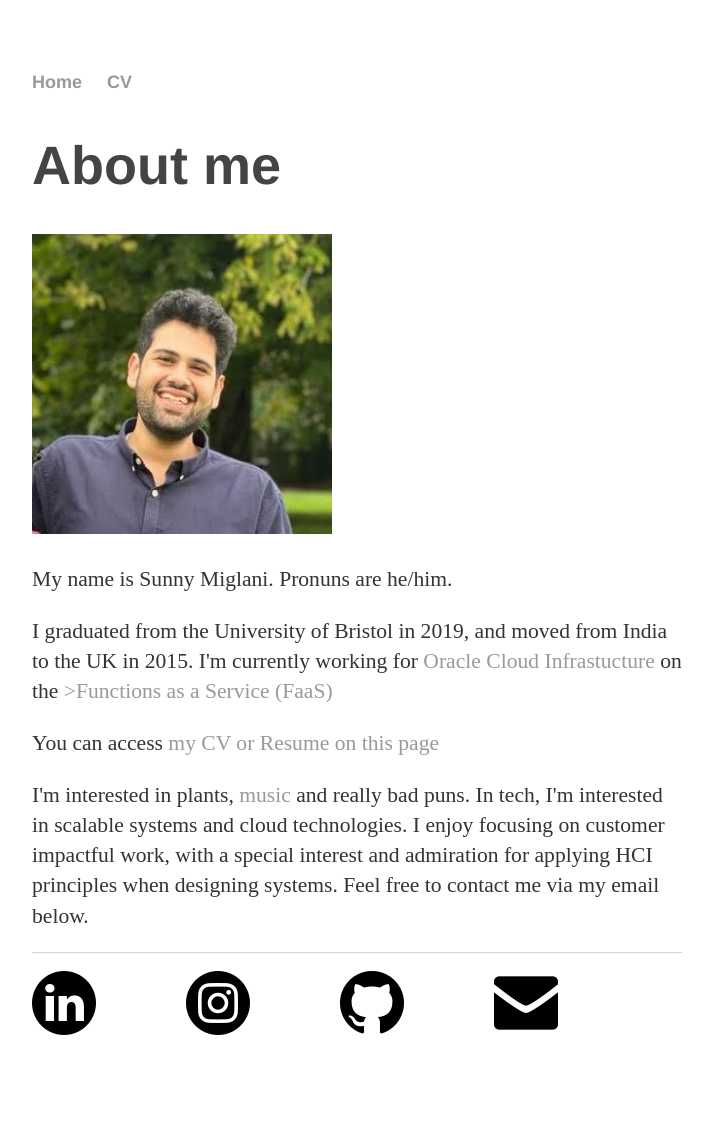
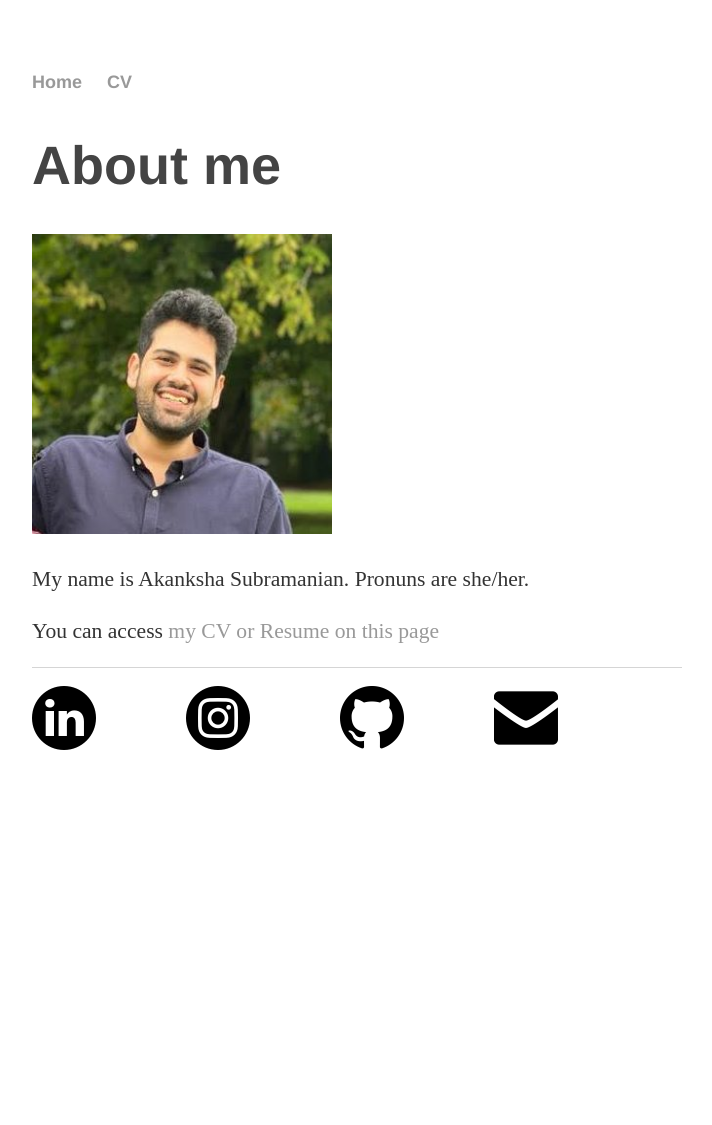
Before and after one commit to akankshasub/akankshasub.github.io, a Jekyll site: the page built from index.html, in a window 1280 px wide. Shown: the whole page, without its empty margins (283-995 px from the left). Built offline with Jekyll 4.4.1, drawn with Linux system fonts in a browser that asks for light colours; after the commit the page ends 900 px from its top, so only the background shows below that.

Commit message:
Akankshafy the website

```diff
--- a/index.html
+++ b/index.html
@@ -1,25 +1,14 @@
 ---
 layout: default
-title: About Sunny
+title: About Akanksha
 ---
 
 <h1>About me</h1>
 <p>
-  <img src="/images/me.jpg" alt="Image of Sunny Miglani" width="300" height="300">
+  <img src="/images/me.jpg" alt="Image of Akanksha Subramanian" width="300" height="300">
 </p>
 
 <p>
-  My name is Sunny Miglani. Pronuns are he/him.
-</p>
-<p>
-  I graduated from the University of Bristol in 2019, and moved from India to the UK in 2015.
-  I'm currently working for <a href="https://www.oracle.com/uk/cloud/">Oracle Cloud Infrastucture</a>
-  on the <a href="https://www.oracle.com/uk/cloud-native/functions/">>Functions as a Service (FaaS)</a>
-</p>
+  My name is Akanksha Subramanian. Pronuns are she/her.
 
-<p> You can access <a href="/cv"> my CV or Resume on this page </a></p>
-
-<p>
-  I'm interested in plants, <a href="https://open.spotify.com/user/sunnymig"> music </a> and really bad puns. In tech, I'm interested in scalable systems and cloud technologies.  I enjoy focusing on customer impactful work, with a special interest and admiration for applying HCI principles when designing systems.
- Feel free to contact me via my email below.
-</p>
+<p> You can access <a href="/cv/static/AkankshaSubramanian2022CV.pdf"> my CV or Resume on this page </a></p>
```
Also changed, not shown: README.md, 4 other files.
